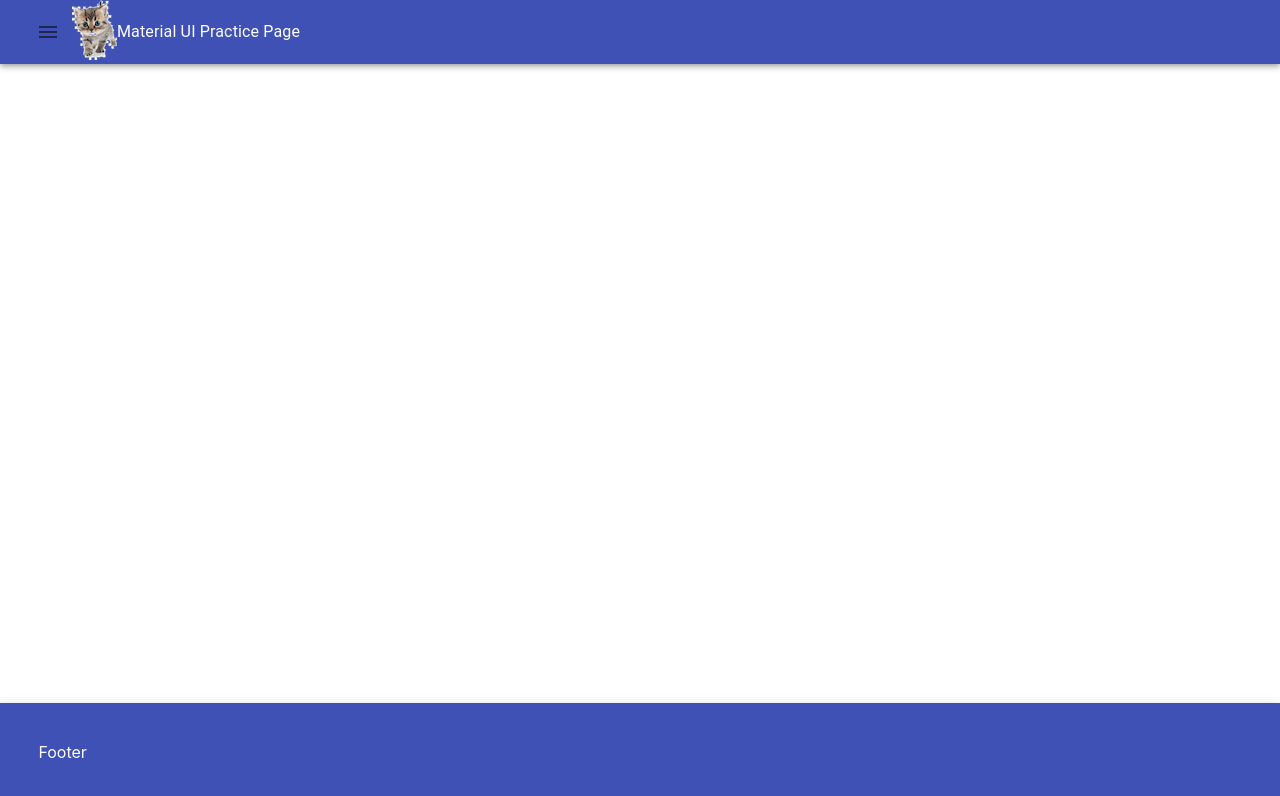
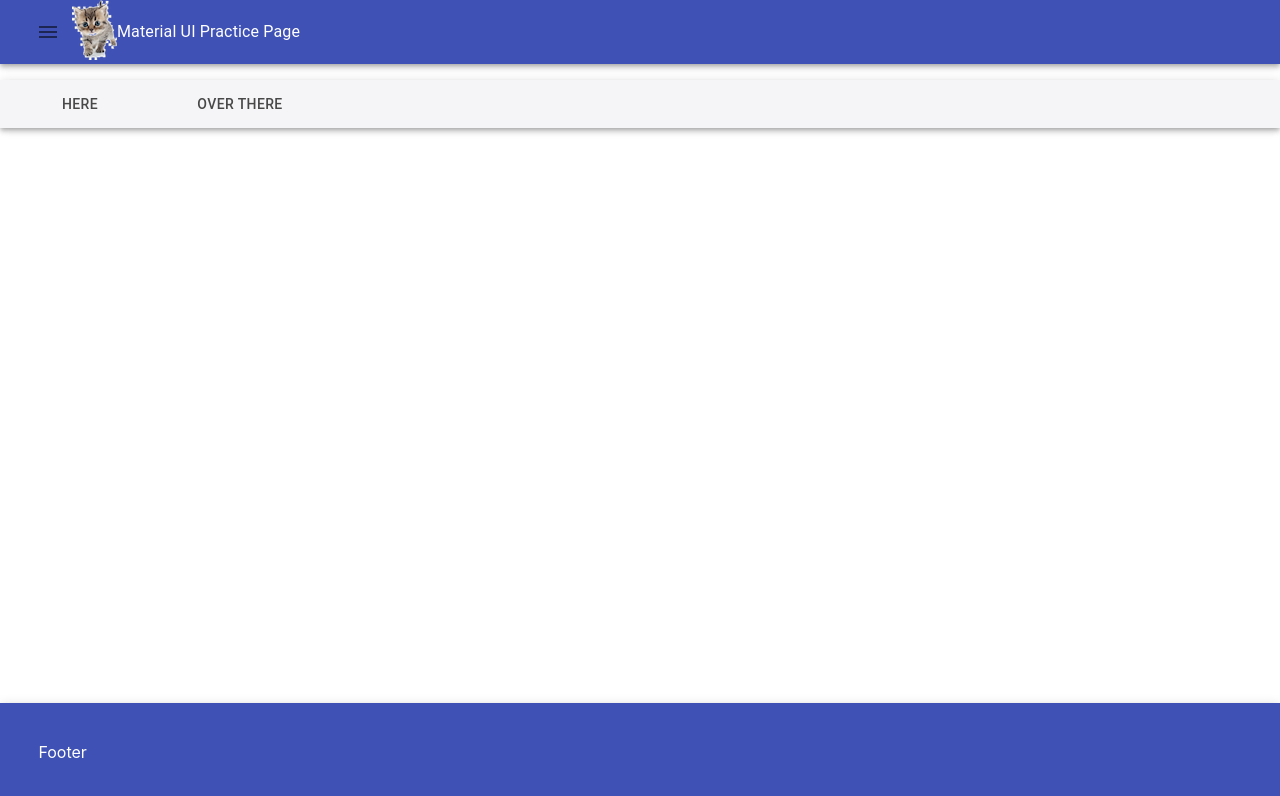
Before and after one commit to juniperalcorn/material-practice, a React (Create React App) app: page /there in a window 1280 px wide. Shown: the top 796 px of the page. Built offline with nearby package versions, Linux system fonts and the light colour scheme.

Commit message:
create new components and update router

```diff
--- a/src/App.js
+++ b/src/App.js
@@ -9,7 +9,8 @@ import './App.css';
 //components
 import Layout from './components/layout/layout'
 import Lorem from './components/content/lorem'
-
+import There from './components/content/there'
+import Elsewhere from './components/content/elsewhere'
 
 const styles = theme => ({
   toolbarMargin: theme.mixins.toolbar
@@ -22,10 +23,8 @@ const App = withStyles(styles)(({classes}) =>(
 
     <Switch>
       <Route exact path='/' component={Lorem} />
-      <Route path='/there' />
-      <Route path='/elsewhere' />
-      {/* <Lorem /> */}
-
+      <Route path='/there' component={There}/>
+      <Route path='/elsewhere' component={Elsewhere}/>
     </Switch>
 
 
--- /dev/null
+++ b/src/components/content/elsewhere.js
@@ -0,0 +1,18 @@
+import React, {Component} from 'react'
+
+import { withStyles } from '@material-ui/core/styles'
+
+class Elsewhere extends Component {
+  constructor(props){
+    super(props)
+    this.state={}
+  }
+
+  render(){
+    return(
+      <div>Elsewhere</div>
+    )
+  }
+}
+
+export default withStyles()(Elsewhere)
--- /dev/null
+++ b/src/components/content/there.js
@@ -0,0 +1,46 @@
+import React, {Component} from 'react'
+
+import { withStyles } from '@material-ui/core/styles'
+import Tabs from '@material-ui/core/Tabs'
+import Tab from '@material-ui/core/Tab'
+
+import AppBar from '@material-ui/core/AppBar'
+
+
+class There extends Component {
+  constructor(props){
+    super(props)
+    this.state={}
+  }
+
+  render(){
+    const {classes} = this.props
+
+    return(
+      <div className={classes.root}>
+        <AppBar className={classes.appBar}>
+          <Tabs>
+            <Tab label='Here'/>
+            <Tab label='Over There'/>
+          </Tabs>
+        </AppBar>
+
+
+      </div>
+    )
+  }
+}
+
+const styles = theme => ({
+  root:{
+    background: 'blue',
+    color: 'red',
+  },
+  appBar:{
+    top: '10vh',
+    background: '#F5F5F7',
+    color: 'black'
+  }
+})
+
+export default withStyles(styles)(There)
```
